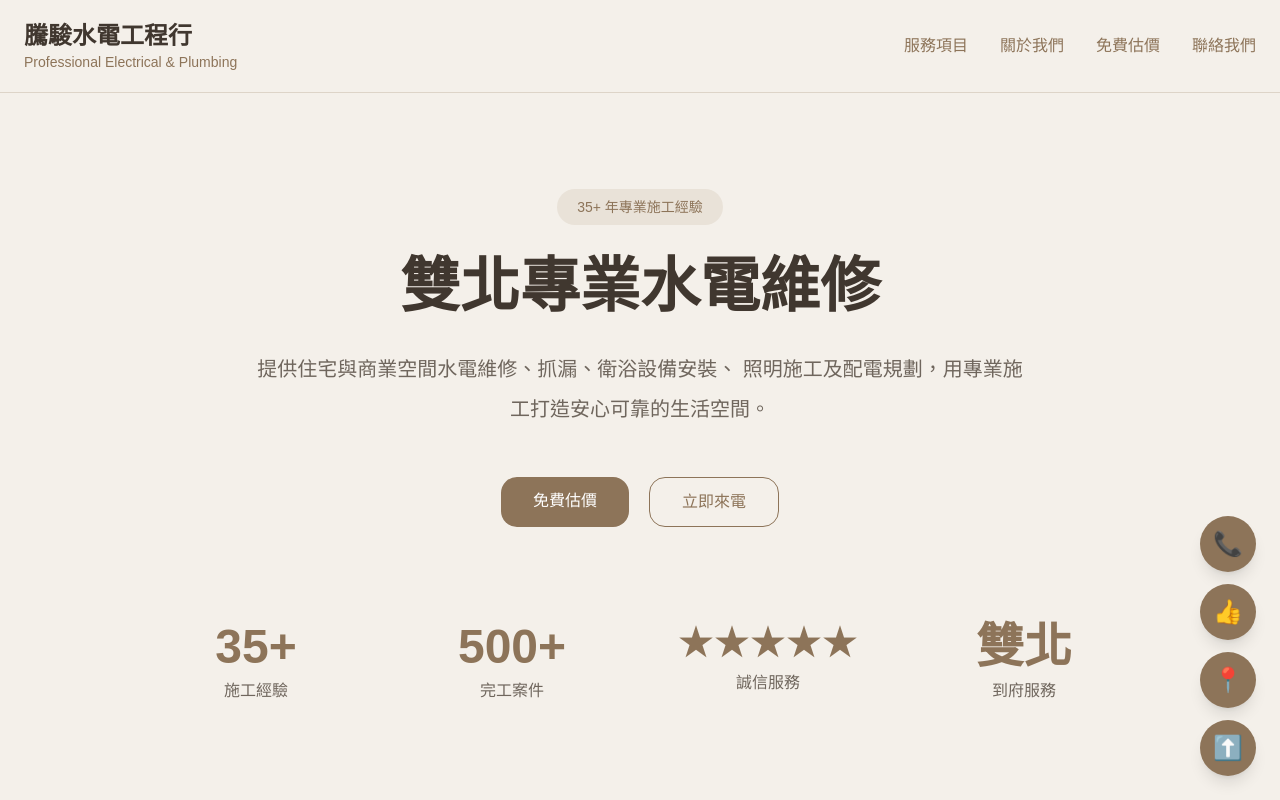
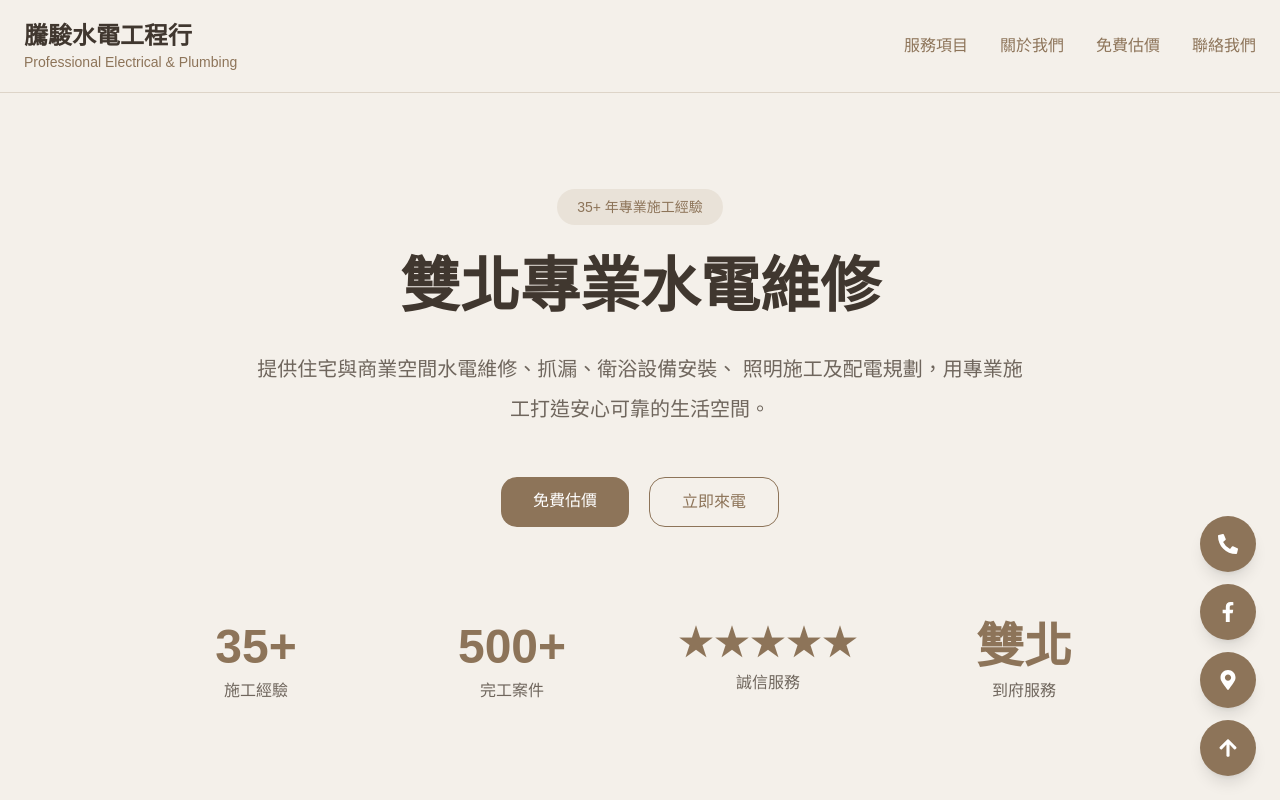
Before and after one commit to ko1218/tengjun-website, a Next.js app: page / in a window 1280 px wide. Shown: the top 800 px of the page. Built offline with nearby package versions, Linux system fonts and the light colour scheme.

Commit message:
更新浮動快捷按鈕圖示

```diff
--- a/app/Components/FloatingButtons.tsx
+++ b/app/Components/FloatingButtons.tsx
@@ -1,20 +1,27 @@
+"use client";
+
+import {
+  FaPhoneAlt,
+  FaFacebookF,
+  FaMapMarkerAlt,
+  FaArrowUp,
+} from "react-icons/fa";
+
 export default function FloatingButtons() {
   const btn =
-    "flex h-14 w-14 items-center justify-center rounded-full bg-[#8d7459] text-2xl text-white shadow-lg transition hover:scale-110";
+    "flex h-14 w-14 items-center justify-center rounded-full bg-[#8d7459] text-white shadow-lg transition duration-300 hover:scale-110 hover:bg-[#705b46]";
 
   return (
     <div className="fixed bottom-6 right-6 z-50 flex flex-col gap-3">
 
-      {/* 一鍵來電 */}
       <a
         href="tel:0926753345"
         className={btn}
         title="立即來電"
       >
-        📞
+        <FaPhoneAlt size={20} />
       </a>
 
-      {/* Facebook */}
       <a
         href="https://www.facebook.com/profile.php?id=61592791742605"
         target="_blank"
@@ -22,10 +29,9 @@ export default function FloatingButtons() {
         className={btn}
         title="Facebook"
       >
-        👍
+        <FaFacebookF size={20} />
       </a>
 
-      {/* Google 地圖 */}
       <a
         href="https://maps.google.com/?q=騰駿水電工程有限公司"
         target="_blank"
@@ -33,11 +39,11 @@ export default function FloatingButtons() {
         className={btn}
         title="Google 地圖"
       >
-        📍
+        <FaMapMarkerAlt size={20} />
       </a>
 
-      {/* 回到頂端 */}
       <button
+        type="button"
         onClick={() =>
           window.scrollTo({
             top: 0,
@@ -47,7 +53,7 @@ export default function FloatingButtons() {
         className={btn}
         title="回到頂端"
       >
-        ⬆️
+        <FaArrowUp size={20} />
       </button>
 
     </div>
--- a/package.json
+++ b/package.json
@@ -11,7 +11,8 @@
   "dependencies": {
     "next": "16.2.6",
     "react": "19.2.4",
-    "react-dom": "19.2.4"
+    "react-dom": "19.2.4",
+    "react-icons": "^5.7.0"
   },
   "devDependencies": {
     "@tailwindcss/postcss": "^4",
```
Also changed, not shown: 1 other file (tests, documents, lock files or other folders).
